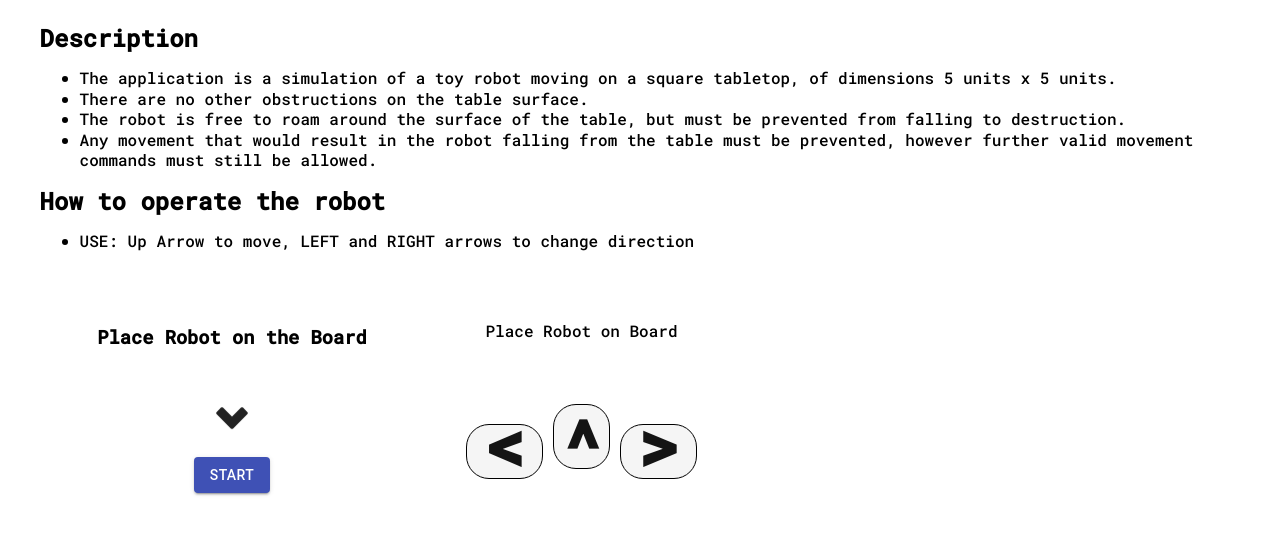
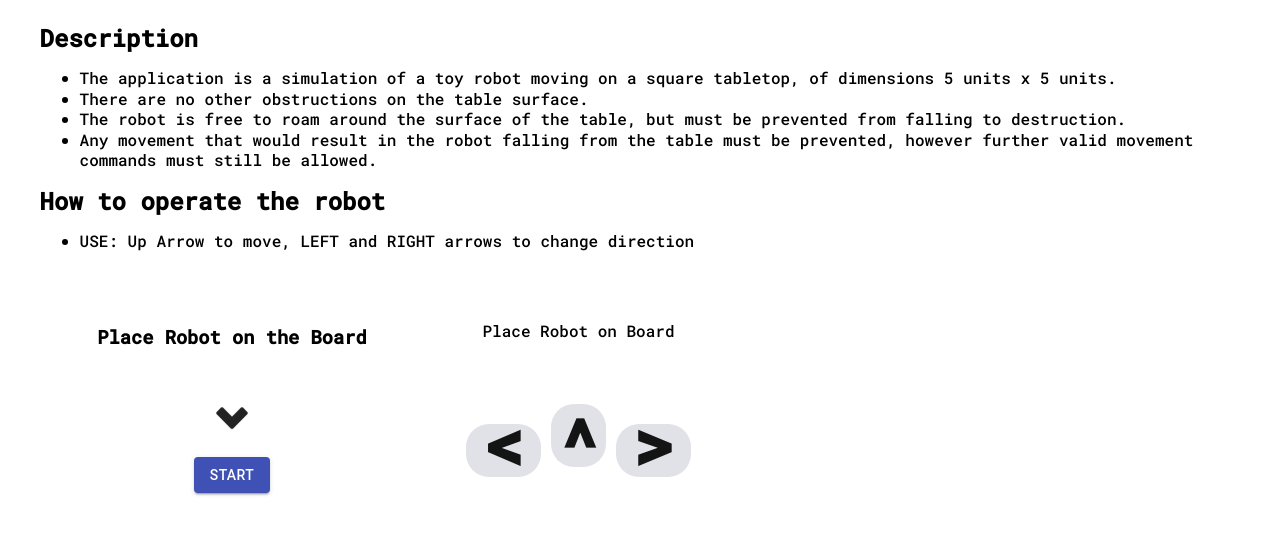
Before and after one commit to pvahanian/ToyRobotv2, a React (Create React App) app: page / in a window 1280 px wide. Shown: the top 534 px of the page. Built offline with nearby package versions, Linux system fonts and the light colour scheme.

Commit message:
Removed keys border

```diff
--- a/src/App.css
+++ b/src/App.css
@@ -111,12 +111,11 @@
 
 .arrows{
   font-size: 70px;
-  border: 1px solid black;
   width: 55px;
   margin-left: 10px;
   height: 33px;
   border-radius: 23px;
-  background-color: whitesmoke;
+  background-color: #e1e1e8;
   color:rgb(20, 20, 20);
 }
 #top{
```
